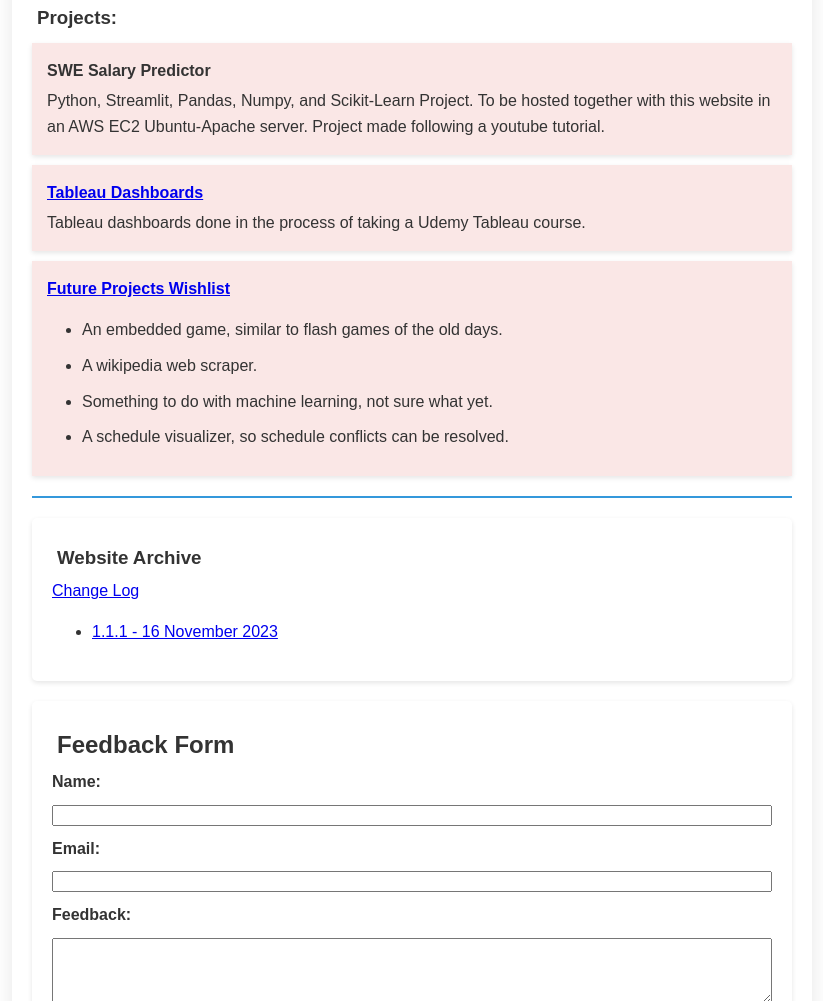
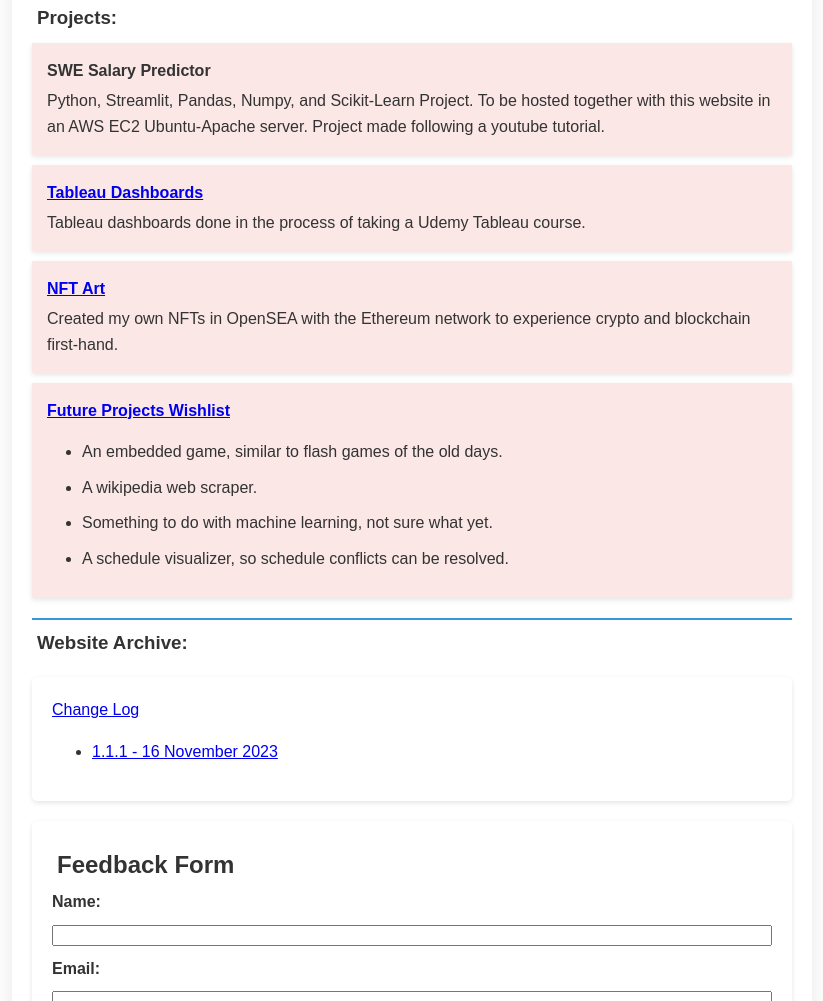
Before and after one commit to jbgithub22/jbrienweb.dev, a plain HTML site: page index.html in a window 1280 px wide. Shown: the part 545-1546 px from the top of the page, without its empty margins (228-1051 px from the left). Drawn offline with Linux system fonts and the light colour scheme.

Commit message:
Added NFT Art link. Other minor changes.

```diff
--- a/index.html
+++ b/index.html
@@ -56,6 +56,10 @@
                     <p>Tableau dashboards done in the process of taking a Udemy Tableau course.</p>
                 </div>
                 <div class="project">
+                    <h4><a href="https://opensea.io/collection/jb-barcoma-sketchbook">NFT Art</a></h4>
+                    <p>Created my own NFTs in OpenSEA with the Ethereum network to experience crypto and blockchain first-hand.</p>
+                </div>
+                <div class="project">
                     <h4><a href="./current/public/projects.html">Future Projects Wishlist</a></h4>
                     <ul>
                         <li>An embedded game, similar to flash games of the old days.</li>
@@ -67,12 +71,14 @@
         </div>
         <hr />
 
-        <div class="post">
-            <h3>Website Archive</h3>
-            <a href="./current/public/change_log.html">Change Log</a>
-            <ul>
-                <li><a href="./archive/231116/index.html">1.1.1 - 16 November 2023</a></li>
-            </ul>
+        <div>
+            <h3>Website Archive:</h3>
+            <div class="post">
+                <a href="./current/public/change_log.html">Change Log</a>
+                <ul>
+                    <li><a href="./archive/231116/index.html">1.1.1 - 16 November 2023</a></li>
+                </ul>
+            </div>
         </div>
 
         <div class="feedback-form">
```
Also changed, not shown: 1 other file.
